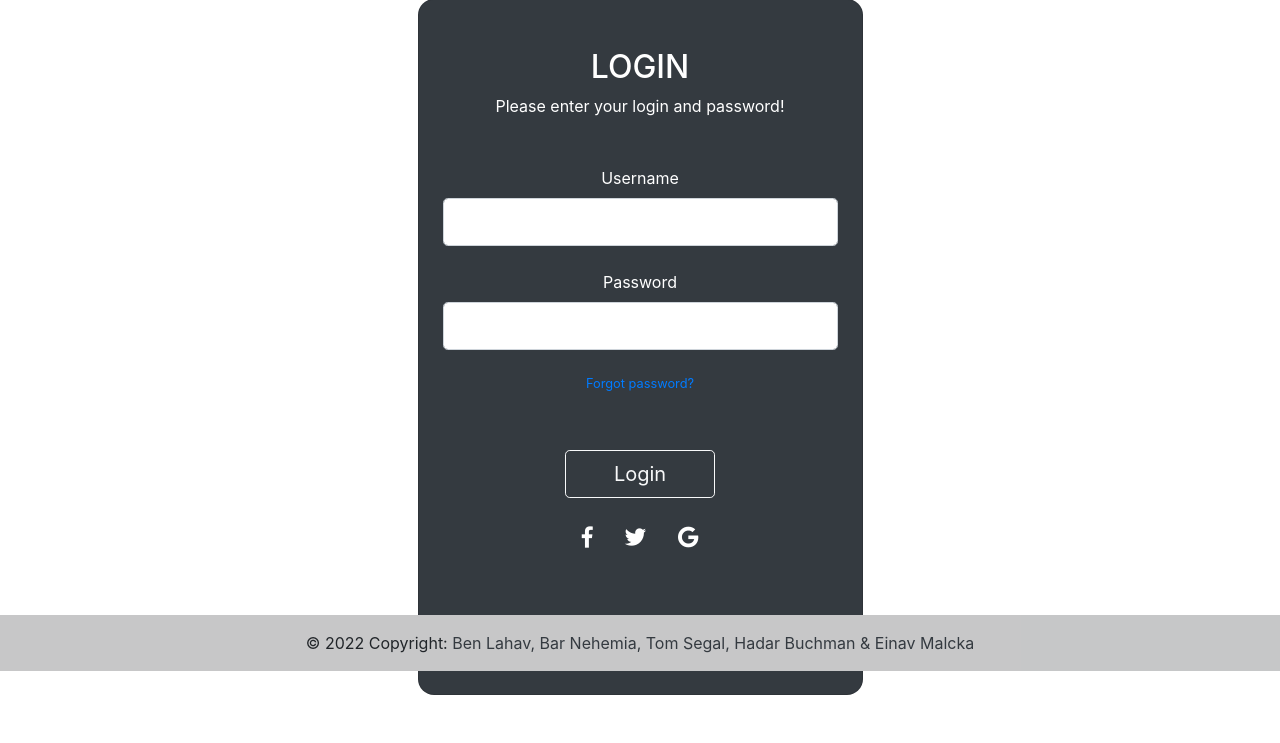
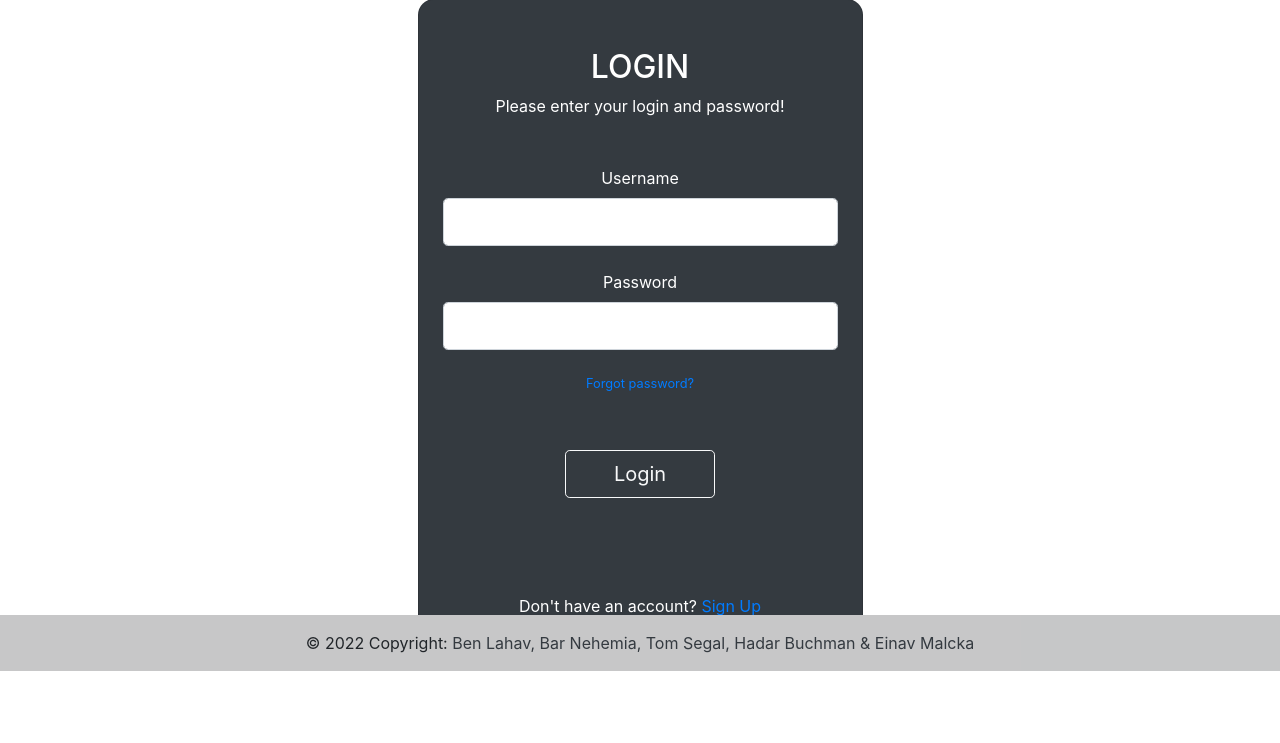
Before and after one commit to bnlhv/ComputerSecurityProject, a Django app: page /user/ in a window 1280 px wide. Shown: the part 129-872 px from the top of the page. After the commit the page ends 800 px from the top, so only its background shows below. Run offline with Django 4.2, Linux system fonts and the light colour scheme; some libraries are stand-ins or nearby versions.

Commit message:
Deleted twitter, google & facebook logo's from sign in

```diff
--- a/communicationLTD/user/templates/user/login.html
+++ b/communicationLTD/user/templates/user/login.html
@@ -43,20 +43,6 @@
                 <button class="btn btn-outline-light btn-lg px-5" type="submit">
                   Login
                 </button>
-
-                <div
-                  class="d-flex justify-content-center text-center mt-4 pt-1"
-                >
-                  <a href="#!" class="text-white"
-                    ><i class="fab fa-facebook-f fa-lg"></i
-                  ></a>
-                  <a href="#!" class="text-white"
-                    ><i class="fab fa-twitter fa-lg mx-4 px-2"></i
-                  ></a>
-                  <a href="#!" class="text-white"
-                    ><i class="fab fa-google fa-lg"></i
-                  ></a>
-                </div>
               </form>
             </div>
 
```
Also changed, not shown: communicationLTD/db.sqlite3.
